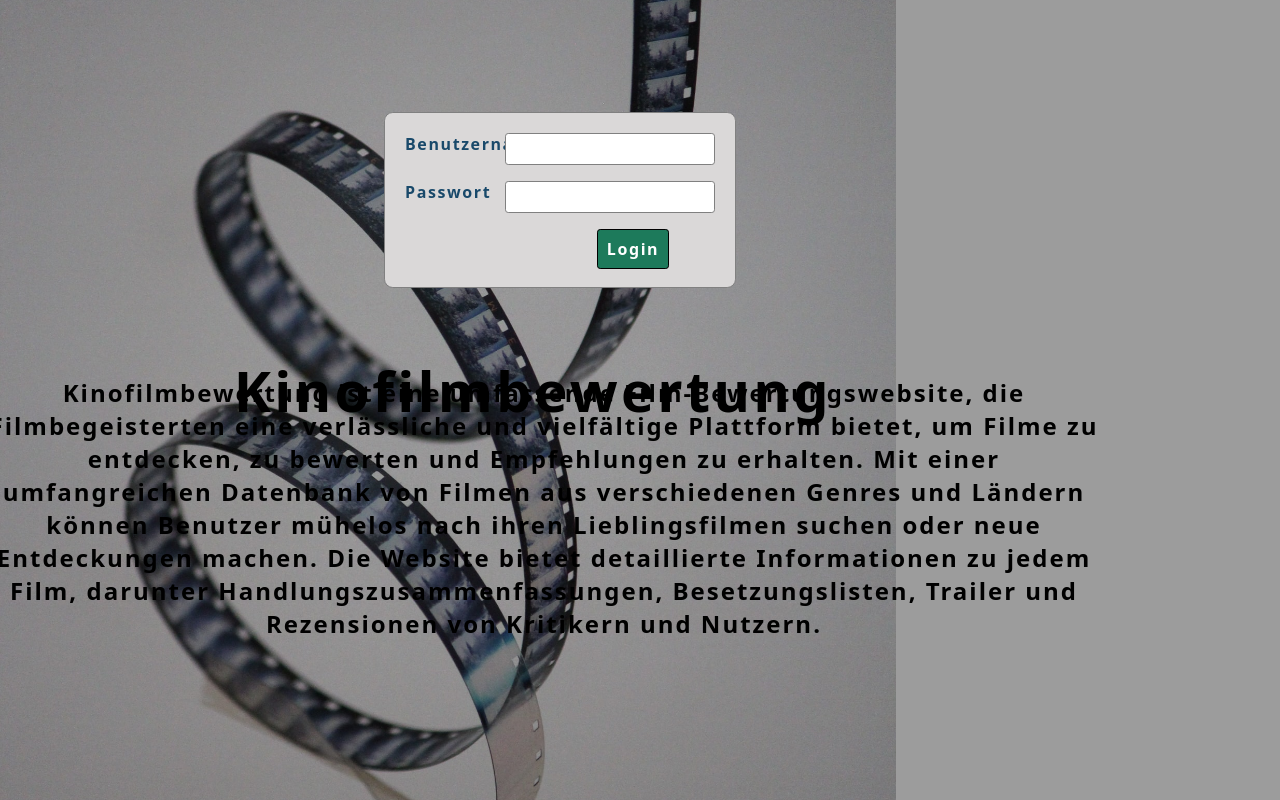
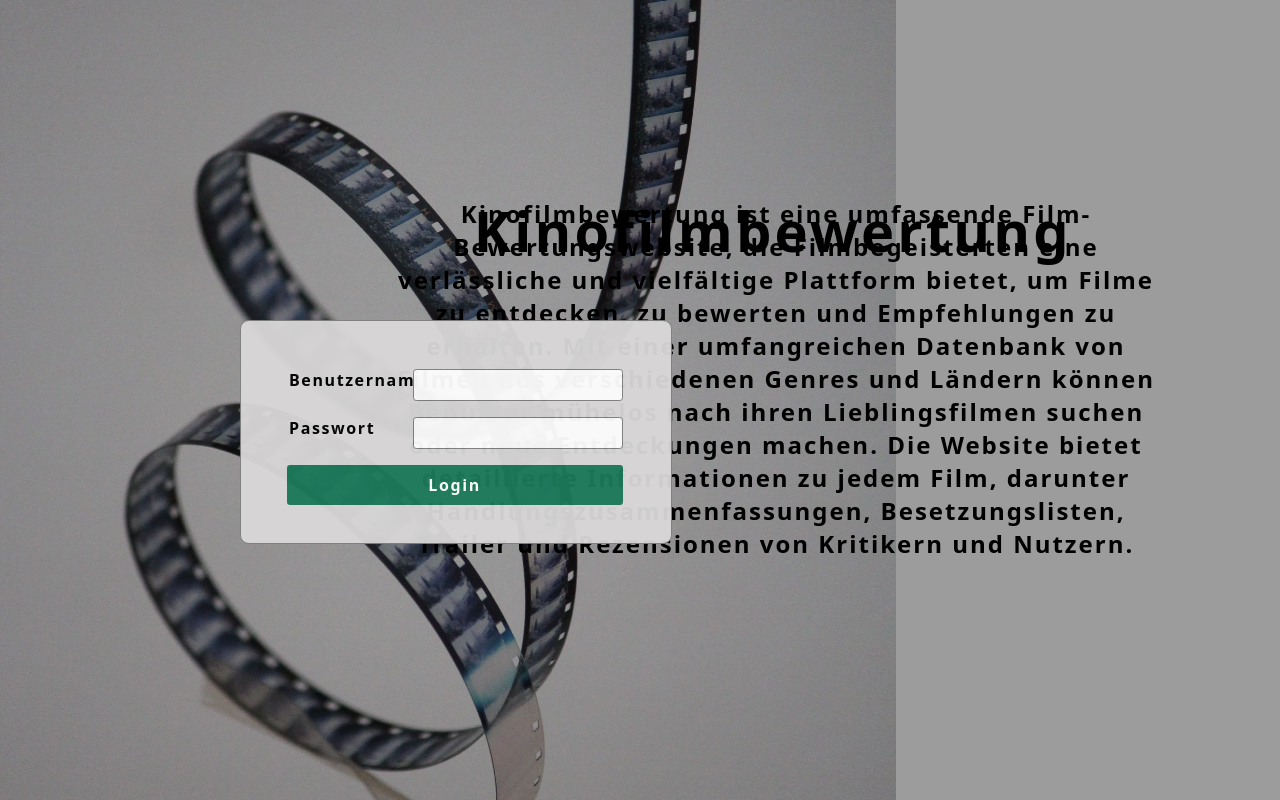
Before and after one commit to leovolwahsen/kino-website, an Angular app: page /login in a window 1280 px wide. Built offline with nearby package versions, Linux system fonts and the light colour scheme.

Commit message:
farben verbessert

```diff
--- a/src/app/hauptseite/hauptseite.component.scss
+++ b/src/app/hauptseite/hauptseite.component.scss
@@ -2,10 +2,11 @@
     display: flex;
     margin: 0rem;
     padding: 0rem;
+    background-color: #282A31;
     .gesammten-filme {
         width: 70%;
         min-height: calc(100vh - 5rem);
-        border-right: 0.1rem solid darkgray;
+        border-right: 4rem solid #1C1D22;
         padding: 1rem 2.25rem;
         font-family: system-ui, -apple-system, BlinkMacSystemFont, 'Segoe UI', Roboto, Oxygen, Ubuntu, Cantarell, 'Open Sans', 'Helvetica Neue', sans-serif;
         .hyped {
@@ -14,14 +15,14 @@
             justify-content: space-between;
             h4 {
                 text-transform: uppercase;
-                border-left: 0.4rem solid #19496a;
                 padding-left: 0.7rem;
                 margin-bottom: 0.5rem;
             }
             .alle-sehen {
-                font-size: 1.5rem;
+                font-size: 1.25rem;
+                margin-bottom: 1rem;
                 font-weight: bold;
-                color: #19496a;
+                color: white;
                 cursor: pointer;
             }
         }
@@ -75,10 +76,11 @@
         width: 30%;
         min-height: calc(100vh - 5rem);
         padding: 1rem 3.5rem;
+        background-color: #1C1D22;
+        color: white;
         font-family: system-ui, -apple-system, BlinkMacSystemFont, 'Segoe UI', Roboto, Oxygen, Ubuntu, Cantarell, 'Open Sans', 'Helvetica Neue', sans-serif;
         h4 {
             text-transform: uppercase;
-            border-left: 0.4rem solid #19496a;
             padding-left: 0.7rem;
             margin-bottom: 0.1rem;
         }
@@ -114,7 +116,7 @@
                     }
                 }
                 .alle-sehen {
-                    color: lightskyblue;
+                    color: #ffffff;
                     text-align: right;
                     margin-top: 2rem;
                     cursor: pointer;
--- a/src/app/login/login.component.scss
+++ b/src/app/login/login.component.scss
@@ -21,8 +21,8 @@
       sans-serif;
     letter-spacing: 0.2rem;
     position: absolute;
-    top: 22rem;
-    right: 28rem;
+    top: 12rem;
+    right: 13rem;
   }
   .beschreibung {
     font-size: 1.5rem;
@@ -32,26 +32,28 @@
     font-weight: 700;
     letter-spacing: 0.125rem;
     position: absolute;
-    bottom: 10rem;
-    right: 11rem;
-    width: 70rem;
+    bottom: 15rem;
+    right: 7rem;
+    width: 49rem;
     text-align: center;
   }
   .login-form {
-    width: 22rem;
-    height: 11rem;
-    padding: 0.25rem;
+    width: 27rem;
+    height: 14rem;
+    padding: 2rem;
     background-color: rgb(218, 216, 216);
-    color: #19496a;
     border-radius: 0.55rem;
     position: absolute;
-    top: 7rem;
-    right: 34rem;
+    top: 20rem;
+    left: 15rem;
     border: 0.1rem solid gray;
+    opacity: 0.95;
     .form-gruppe {
       display: flex;
       justify-content: space-between;
       margin: 1rem;
+      opacity: 1;
+
       label {
         font-size: 1rem;
         font-weight: 600;
@@ -60,6 +62,8 @@
         font-family: system-ui, -apple-system, BlinkMacSystemFont, "Segoe UI",
       Roboto, Oxygen, Ubuntu, Cantarell, "Open Sans", "Helvetica Neue",
       sans-serif;
+      opacity: 1;
+
       }
       input {
         height: 2rem;
@@ -69,10 +73,12 @@
         sans-serif;
         border-radius: 0.2rem;
         border: 0.1rem solid gray;
+        opacity: 1;
       }
     }
     .btn-container {
       position: relative;
+
       .error {
         position: absolute;
         top: 2rem;
@@ -80,20 +86,20 @@
         font-family: system-ui, -apple-system, BlinkMacSystemFont, "Segoe UI",
         Roboto, Oxygen, Ubuntu, Cantarell, "Open Sans", "Helvetica Neue",
         sans-serif;
+
       }
       button {
-        margin-left: 13rem;
+        width: 21rem;
+        height: 2.5rem;
+        margin-left: 0.85rem;
         text-decoration: none;
         border: none;
         font-weight: bold;
         border-radius: 0.2rem;
-        width: 4.5rem;
-        height: 2.5rem;
         font-size: 1rem;
         letter-spacing: 0.1rem;
         cursor: pointer;
         background-color: #1d7a5b;
-        border: 0.1rem solid black;
         color: rgb(255, 255, 255);
         font-family: system-ui, -apple-system, BlinkMacSystemFont, "Segoe UI",
       Roboto, Oxygen, Ubuntu, Cantarell, "Open Sans", "Helvetica Neue",
--- a/src/app/oben/oben.component.scss
+++ b/src/app/oben/oben.component.scss
@@ -1,26 +1,40 @@
 .oben-container {
   width: 100%;
+  min-height: 3rem;
   height: 5.5rem;
   margin: 0rem;
   padding: 0rem;
-    background-color: darkgray;
+  background-color: #059CFC;
   display: flex;
   align-items: center;
   justify-content: space-between;
   .logo {
     font-size: 2rem;
     font-weight: bold;
-        font-family: system-ui, -apple-system, BlinkMacSystemFont, 'Segoe UI', Roboto, Oxygen, Ubuntu, Cantarell, 'Open Sans', 'Helvetica Neue', sans-serif;
-        color: rgb(141, 39, 2);
+    font-family: system-ui, -apple-system, BlinkMacSystemFont, "Segoe UI",
+      Roboto, Oxygen, Ubuntu, Cantarell, "Open Sans", "Helvetica Neue",
+      sans-serif;
+    color: #D4EBFE;
     letter-spacing: 0.25rem;
     margin-left: 2.5rem;
     cursor: pointer;
   }
   .logout {
-        font-size: 1.5rem;
+    display: table-cell;
+    width: 5.5rem;
+    height: 3rem;
+    font-size: 1rem;
     font-weight: bold;
-        font-family: system-ui, -apple-system, BlinkMacSystemFont, 'Segoe UI', Roboto, Oxygen, Ubuntu, Cantarell, 'Open Sans', 'Helvetica Neue', sans-serif;
-        margin-right: 2.5rem;
+    padding: 0.7rem;
+    text-align: center;
+    margin-right: 5vw;
+    color: white;
     cursor: pointer;
+    border-radius: 3rem;
+    letter-spacing: 0.1rem;
+    border: white solid 0.1rem;
+    font-family: system-ui, -apple-system, BlinkMacSystemFont, "Segoe UI",
+      Roboto, Oxygen, Ubuntu, Cantarell, "Open Sans", "Helvetica Neue",
+      sans-serif;
   }
 }
```
Lines whose indentation alone changed are shown as unchanged.
